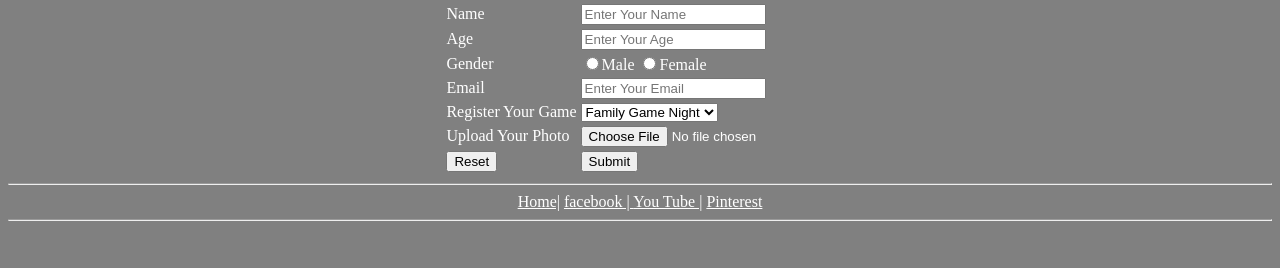
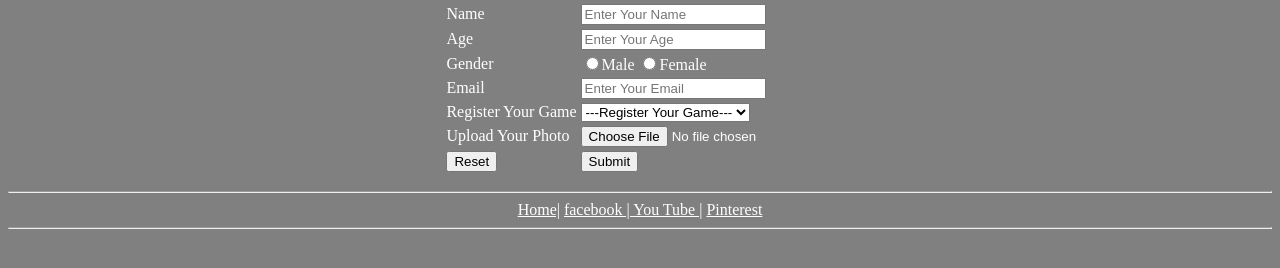
Before and after one commit to Abigail0202/githubproject, a plain HTML site: page Register.html in a window 1280 px wide. Shown: the part 370-638 px from the top of the page. Drawn offline with Linux system fonts and the light colour scheme.

Commit message:
Update Register.html

```diff
--- a/Register.html
+++ b/Register.html
@@ -42,6 +42,7 @@
                             <td>Register Your Game</td>
                             <td>
                                 <select>
+                                    <option>---Register Your Game---</option>
                                     <option>Family Game Night</option>
                                     <option>Pictureka</option>
                                     <option>Baking Impossible</option>
@@ -60,6 +61,7 @@
                             </tr>
 
                     </table>
+            </form>
 
 
                     <hr>
```
